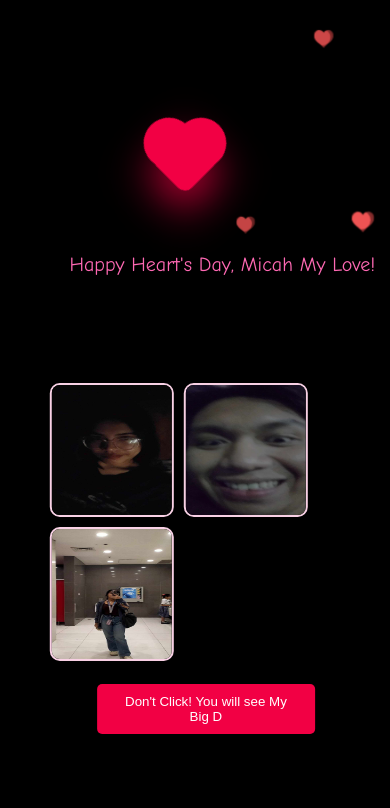
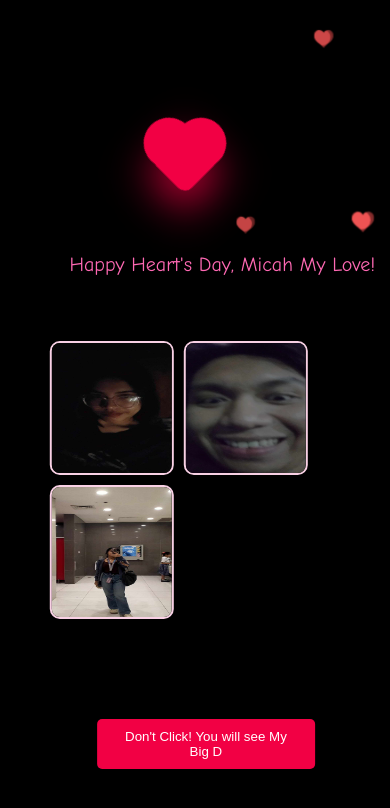
Before and after one commit to Crlnthny/cards, a plain HTML site: page index.html in a window 390 px wide. Both pictures are taken after a click on the element 185 px from the left and 412 px from the top of the page. Drawn offline with Linux system fonts and the light colour scheme.

Commit message:
Update index.html

```diff
--- a/index.html
+++ b/index.html
@@ -3,7 +3,7 @@
 <head>
     <meta charset="UTF-8">
     <meta name="viewport" content="width=device-width, initial-scale=1.0">
-    <title>GWAPO KO</title>
+    <title>GANDA MO</title>
 
     <style>
         body {
@@ -289,7 +289,7 @@
             display: none;
             position: absolute;
             left: 20%;
-            top: 45%;
+            top: 40%;
             transform: translateX(-10%);
             z-index: 1; /* Ensure pictures are behind the heart */
             opacity: 0; /* Initially hidden */
@@ -310,7 +310,7 @@
             position: absolute;
             bottom: 10px; /* Adjust the distance from the bottom */
             left: 30%;
-            top: 70%;
+            top: 80%;
             transform: translateX(-20%);
             text-align: center;
           }
```
